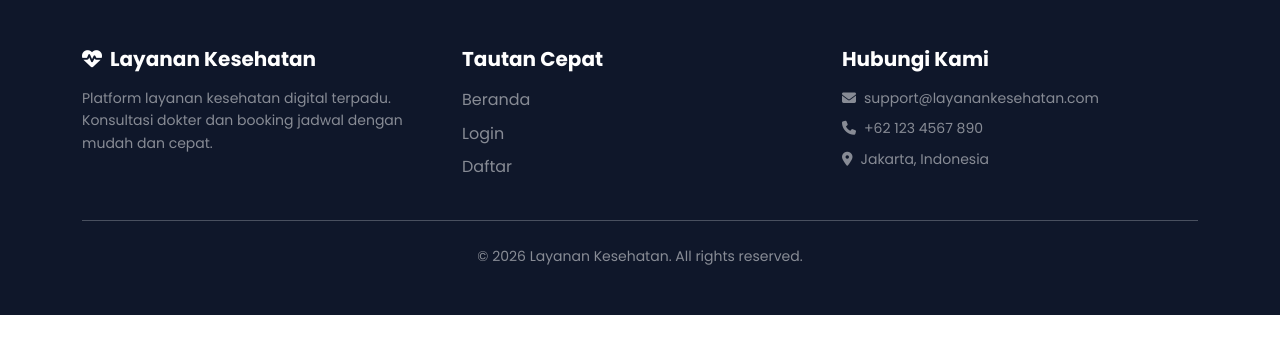
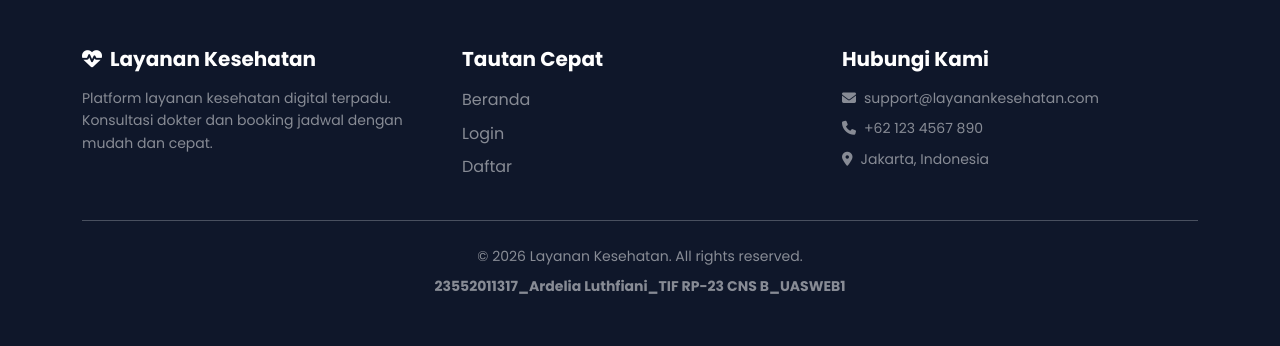
Before and after one commit to Delialuthfi/UAS_PemogramanWeb1, a PHP site: page / in a window 1280 px wide. Shown: the part 2077-2423 px from the top of the page. Before the commit the page ends 2392 px from the top, so only its background shows below. Run offline with PHP 8.4, Linux system fonts and the light colour scheme; data comes from the database, SQL or seed files in the repository; data that the repository does not hold is empty.

Commit message:
Add copyright footer with student info

```diff
--- a/views/layouts/footer.php
+++ b/views/layouts/footer.php
@@ -30,6 +30,9 @@
         <div class='text-center text-white-50 small'>
             &copy; <?= date('Y') ?> <?= APP_NAME ?>. All rights reserved.
         </div>
+        <div class='text-center text-white-50 small mt-2'>
+            <strong>23552011317_Ardelia Luthfiani_TIF RP-23 CNS B_UASWEB1</strong>
+        </div>
     </div>
 </footer>
 <?php endif; ?>
```
